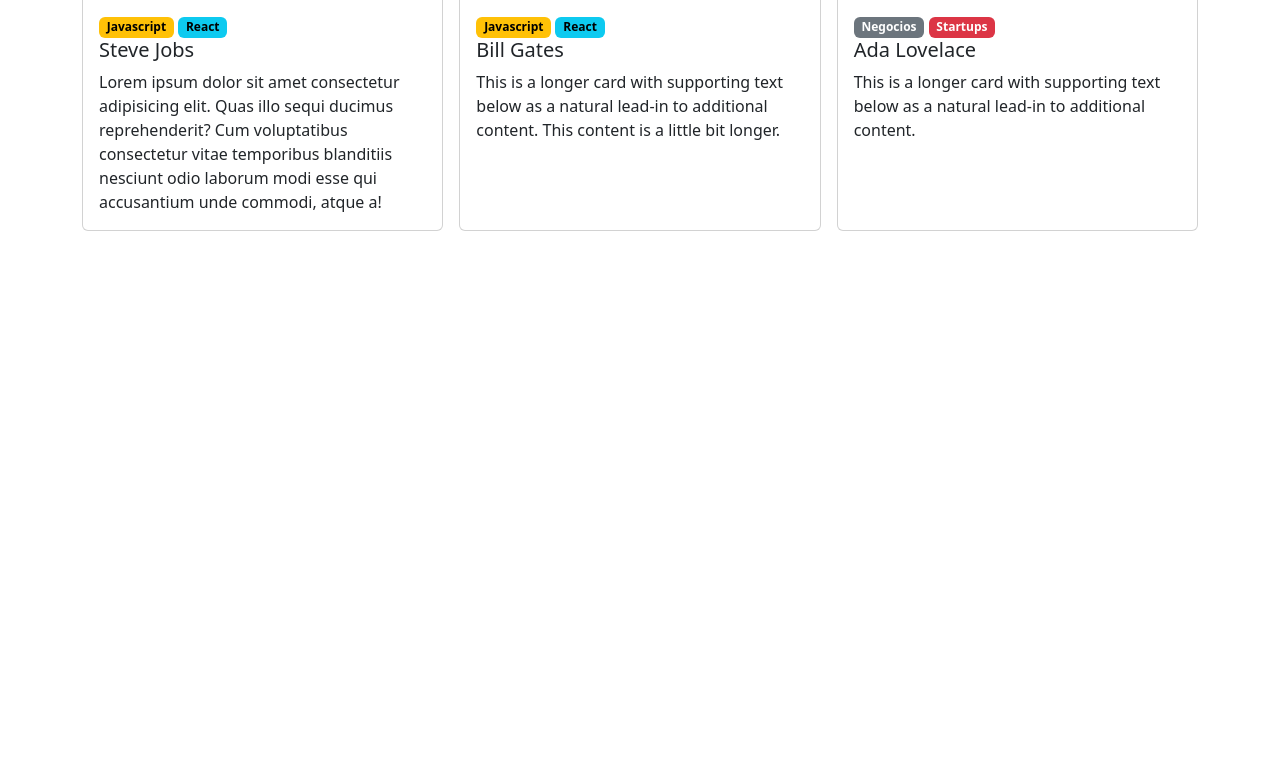
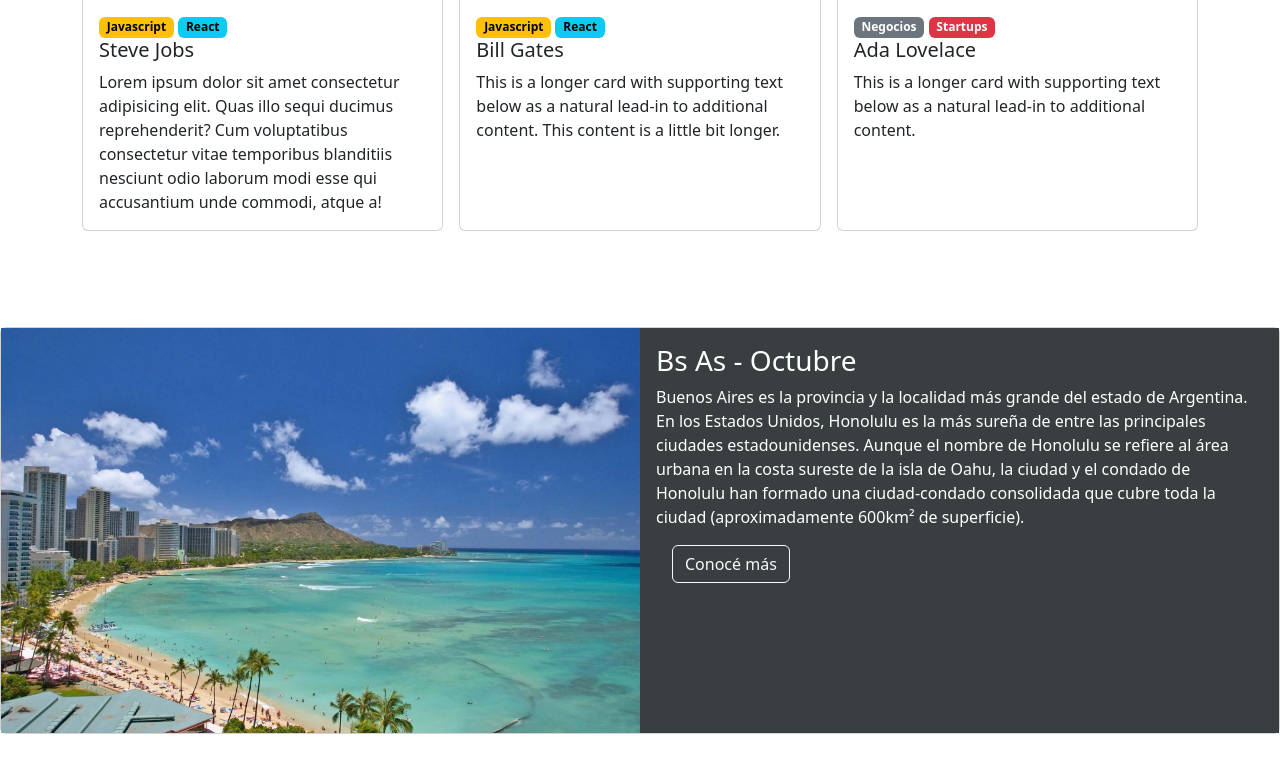
Before and after one commit to LoreLor/TI-1_c_a_c, a plain HTML site: page index.html in a window 1280 px wide. Shown: the part 1394-2166 px from the top of the page. Before the commit the page ends 1673 px from the top, so only its background shows below. Drawn offline with nearby package versions, Linux system fonts and the light colour scheme.

Commit message:
feature-date-finished

```diff
--- a/index.html
+++ b/index.html
@@ -108,7 +108,30 @@
                     </div>
                 </div>
             </section>
+
+            <section id="lugar" class="my-5 pt-5">
+                <div class="card" style="max-width: 100%;">
+                    <div class="row g-0">
+                        <div class="col-md-6">
+                            <img src="./assets/honolulu.jpg" class="img-fluid" alt="Honolulu">
+                        </div>
+                        <div class="col-md-6 bg-date-card text-white">
+                            <div class="card-body">
+                            <h5 class="card-title fs-3">Bs As - Octubre</h5>
+                            <p class="card-text">
+                                Buenos Aires es la provincia y la localidad más grande del estado de Argentina. En los Estados Unidos, Honolulu es la más sureña de entre las principales ciudades estadounidenses. Aunque el nombre de Honolulu se refiere al área urbana en la costa sureste de la isla de Oahu, la ciudad y el condado de Honolulu han formado una ciudad-condado consolidada que cubre toda la ciudad (aproximadamente 600km² de superficie).
+                            </p>
+                            <button class="btn btn-outline-light ms-3">Conocé más</button>
+                            </div>
+                        </div>
+                    </div>
+                </div>
+            </section>
         </main>
+
+        <footer>
+
+        </footer>
 
     <!-- Boostrap -->
     <script src="https://cdn.jsdelivr.net/npm/@popperjs/core@2.11.8/dist/umd/popper.min.js" integrity="sha384-I7E8VVD/ismYTF4hNIPjVp/Zjvgyol6VFvRkX/vR+Vc4jQkC+hVqc2pM8ODewa9r" crossorigin="anonymous"></script>
--- a/styles/style.css
+++ b/styles/style.css
@@ -15,7 +15,7 @@
 }
 
 /** Section Header */
-#navbar {
+#navbar, .bg-date-card {
     background-color: var(--dark-gray) !important;
 }
 
@@ -53,6 +53,9 @@
     object-fit: cover;
 }
 
+/** Section Lugar y Fecha */
+
+
 @media screen and (min-width: 768px) {
     .hero-content {
         justify-content: center !important;
@@ -71,4 +74,8 @@
         gap:1rem;
     }
 
+    #lugar {
+        height: 100%;
+    }
+
 }
```
